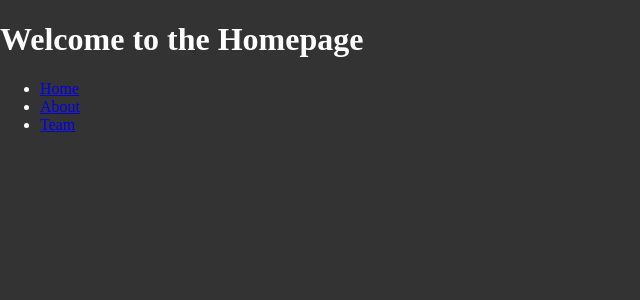
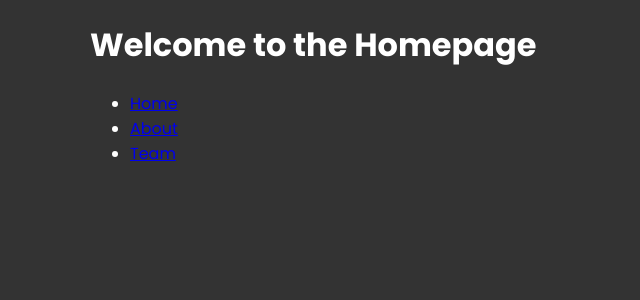
Before and after one commit to markpackham/next_js13_learn, a Next.js app: page / in a window 1280 px wide. Shown: the top 300 px of the page, without its empty margins (0-640 px from the left). Built offline with nearby package versions, Linux system fonts and the light colour scheme.

Commit message:
apply Google font sitewide
https://youtu.be/Y6KDk5iyrYE?t=1058

```diff
--- a/app/layout.jsx
+++ b/app/layout.jsx
@@ -1,4 +1,10 @@
+import { Poppins } from "next/font/google";
 import "./globals.css";
+
+const poppins = Poppins({
+  weight: ["400", "700"],
+  subsets: ["latin"],
+});
 
 export const metadata = {
   title: "Learning Next.js 13",
@@ -9,7 +15,9 @@ export const metadata = {
 export default function RootLayout({ children }) {
   return (
     <html lang="en">
-      <body>{children}</body>
+      <body className={poppins.className}>
+        <main className="container">{children}</main>
+      </body>
     </html>
   );
 }
```
